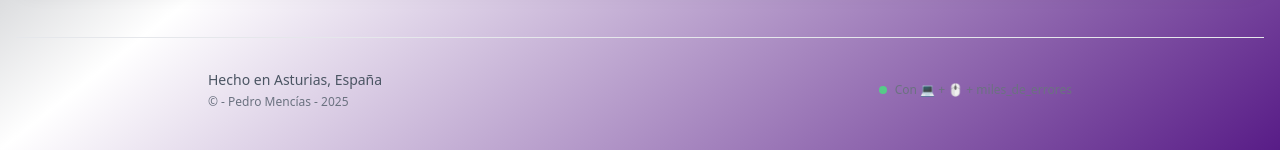
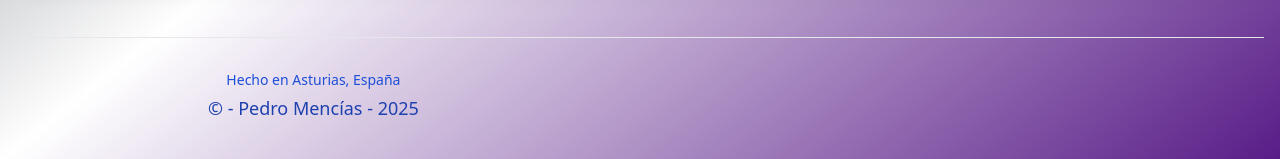
Before and after one commit to Charran78/Netlify_BeyondDigitalWeb, a React (Create React App) app: page / in a window 1280 px wide. Shown: the part 861-1020 px from the top of the page. Built offline with nearby package versions, Linux system fonts and the light colour scheme.

Commit message:
Refactor footer layout and text styles

```diff
--- a/src/App.jsx
+++ b/src/App.jsx
@@ -434,19 +434,13 @@ const App = () => {
       <footer className="mt-16 pt-8 pb-6 border-t border-gray-200 dark:border-gray-800">
         <div className="max-w-4xl mx-auto px-4">
           <div className="flex flex-col md:flex-row justify-between items-center gap-4">
-            <div className="text-center md:text-left">
-              <p className="text-gray-600 dark:text-gray-400 text-sm font-medium">
+            <div className="text-center md:text-center">
+              <p className="text-blue-700 dark:text-blue-700 text-sm font-medium">
                 Hecho en Asturias, España
               </p>
-              <p className="text-gray-500 dark:text-gray-500 text-xs mt-1">
+              <p className="text-blue-800 dark:text-blue-800 text-lg mt-1">
                 © - Pedro Mencías - {new Date().getFullYear()}
               </p>
-            </div>
-            <div className="flex items-center space-x-2">
-              <div className="w-2 h-2 bg-green-400 rounded-full animate-pulse"></div>
-              <span className="text-xs text-gray-500 dark:text-gray-500">
-                Con 💻 + 🖱 +  miles_de_errores
-              </span>
             </div>
           </div>
         </div>
```
